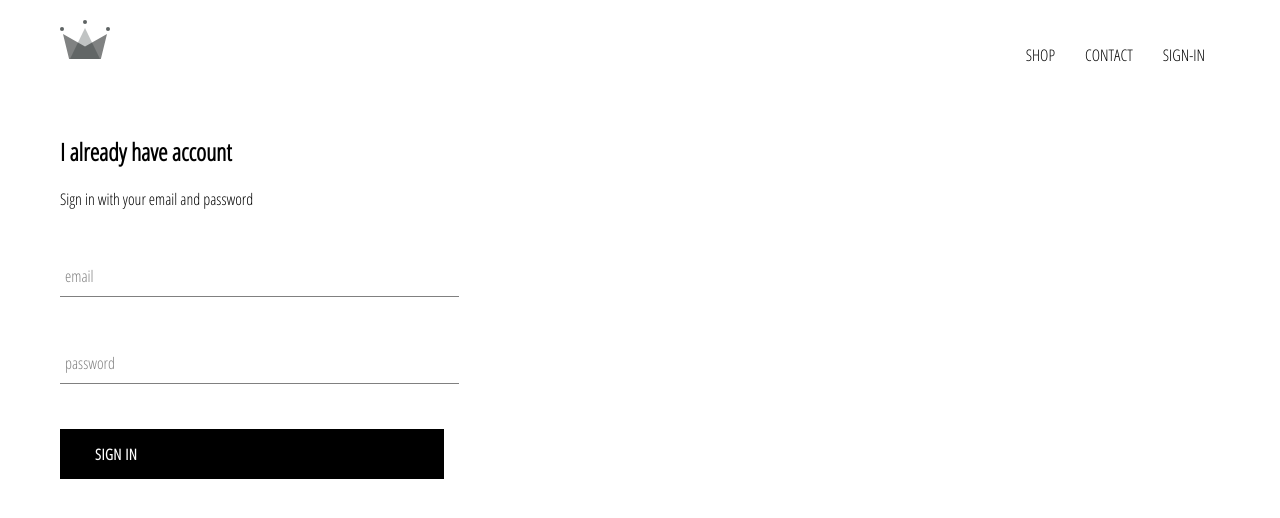
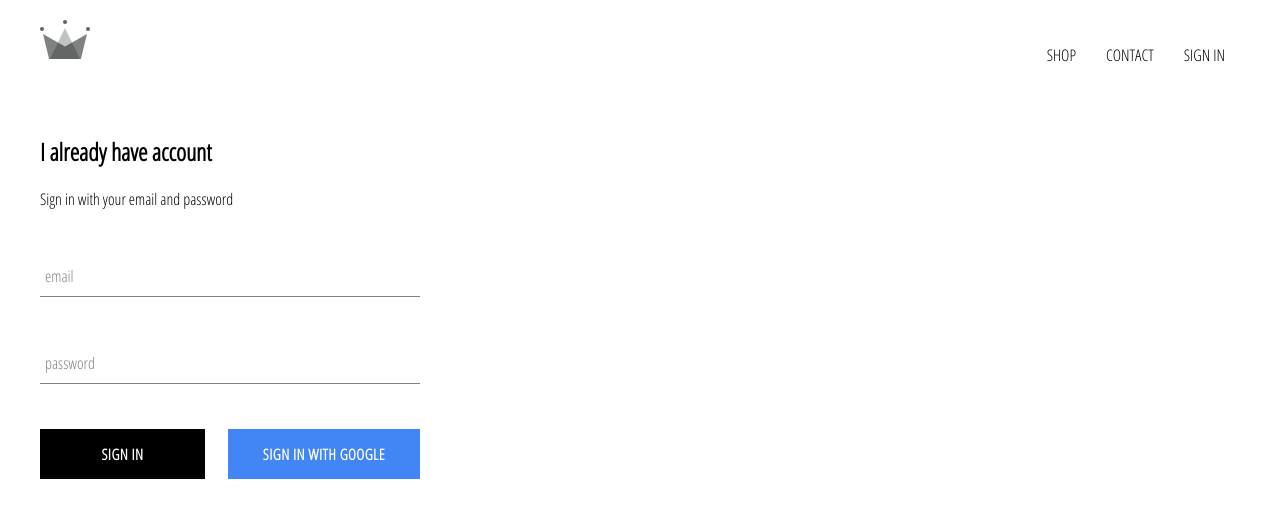
Before and after one commit to Febryardi13/e-commerce-juragankaos, a React (Create React App) app: page /signin in a window 1280 px wide. Shown: the top 518 px of the page. Built offline with nearby package versions, Linux system fonts and the light colour scheme; no server answers.

Commit message:
integrated with firebase , create sign in with google

```diff
--- a/package.json
+++ b/package.json
@@ -6,6 +6,7 @@
     "@testing-library/jest-dom": "^4.2.4",
     "@testing-library/react": "^9.5.0",
     "@testing-library/user-event": "^7.2.1",
+    "firebase": "^7.15.5",
     "node-sass": "^4.14.1",
     "react": "^16.13.1",
     "react-dom": "^16.13.1",
--- a/src/App.css
+++ b/src/App.css
@@ -1,9 +1,13 @@
 body {
     font-family: 'Open Sans Condensed';
-    padding: 20px 60px;
+    padding: 20px 40px;
 }
 
 a {
     text-decoration: none;
     color: black;
 }
+
+* {
+    box-sizing: border-box;
+}
--- a/src/App.js
+++ b/src/App.js
@@ -5,14 +5,40 @@
 import ShopPage from './pages/shop/shop.component';
 import Header from './components/header/header.component';
 import SignInAndSignUp from './pages/sign-in-and-sign-up/sign-in-and-sign-up.component';
+import { auth } from './firebase/firebase.utils';
 
 import './App.css';
 
 
-function App() {
+class App extends React.Component {
+  constructor() {
+    super();
+
+    this.state = {
+      currentUser : null
+    }
+
+  }
+
+  unsubscribeFromAuth = null
+
+  componentDidMount() {
+    this.unsubscribeFromAuth = auth.onAuthStateChanged(user => {
+      this.setState({ currentUser: user })
+
+      console.log(user);
+    })
+  }
+
+  componentWillUnmount(){
+    this.unsubscribeFromAuth()
+  }
+
+
+  render() {
     return (
       <div>
-      <Header/>
+        <Header currentUser={this.state.currentUser} />
         <Switch>
           <Route exact path='/' component={HomePage}/>
           <Route path='/shop' component={ShopPage}/>
@@ -22,4 +48,6 @@
     );
   }
 
+}
+
 export default App;
--- a/src/components/custom-button/custom-button.component.jsx
+++ b/src/components/custom-button/custom-button.component.jsx
@@ -2,8 +2,8 @@
 
 import './custom-button.styes.scss'
 
-const CustomButton = ({ children, ...otherProps }) => (
-    <div className='custom-button' {...otherProps}>
+const CustomButton = ({ children, isGoogleSignIn, ...otherProps }) => (
+    <div className={`${isGoogleSignIn ? 'google-sign-in': '' } custom-button`} {...otherProps}>
         {children}
     </div>
 )
--- a/src/components/custom-button/custom-button.styes.scss
+++ b/src/components/custom-button/custom-button.styes.scss
@@ -11,6 +11,8 @@
     text-transform: uppercase;
     font-family: 'Open Sans Condensed';
     font-weight: bolder;
+    display: flex;
+    justify-content: center;
     border: none;
     cursor: pointer;
 
@@ -19,4 +21,14 @@
         color: black;
         border: 1px solid black;
     }
+
+    &.google-sign-in {
+        background-color: #4285f4;
+        color: white;
+
+        &:hover {
+            background-color: #357ae8;
+            border: none;
+        }
+    }
 }
--- a/src/components/header/header.component.jsx
+++ b/src/components/header/header.component.jsx
@@ -1,11 +1,14 @@
 import React from 'react'
 import { Link } from 'react-router-dom'
+
+import { auth } from '../../firebase/firebase.utils'
+
 import { ReactComponent as Logo } from '../../assets/crown.svg'
 
 import './header.styles.scss'
 
-const Header = () => (
-    <div className="header">
+const Header = ({ currentUser  }) => (
+    <div className='header'>
         <Link to='/' className='logo-continer'>
             <Logo className='logo'/>
         </Link>
@@ -16,9 +19,16 @@
             <Link className='option' to='/contact'>
                 CONTACT
             </Link>
-            <Link className='option' to='/signin'>
-                SIGN-IN
-            </Link>
+            {
+                currentUser ?
+                <div className='option' onClick={() => auth.signOut()}>
+                    SIGN OUT
+                </div>
+                :
+                <Link className='option' to='/signin'>
+                    SIGN IN
+                </Link>
+            }
         </div>
     </div>
 )
--- a/src/components/header/header.styles.scss
+++ b/src/components/header/header.styles.scss
@@ -21,5 +21,6 @@
 
     .option {
         padding: 10px 15px;
+        cursor: pointer;
     }
 }
--- a/src/components/sign-in/sign-in.component.jsx
+++ b/src/components/sign-in/sign-in.component.jsx
@@ -2,6 +2,8 @@
 
 import FormInput from '../form-input/form-input.component';
 import CustomButton from '../custom-button/custom-button.component'
+
+import { signInWithGoogle } from '../../firebase/firebase.utils'
 
 import './sign-in.styles.scss';
 
@@ -53,7 +55,10 @@
                     label="password"
                     required
                 />
-                <CustomButton type="submit" >Sign In</CustomButton>
+                <div className='buttons'>
+                    <CustomButton type="submit" >Sign In</CustomButton>
+                    <CustomButton isGoogleSignIn onClick={signInWithGoogle} > {' '} Sign in with Google {' '} </CustomButton>
+                </div>
             </form>
         </div>
         );
--- a/src/components/sign-in/sign-in.styles.scss
+++ b/src/components/sign-in/sign-in.styles.scss
@@ -1,9 +1,15 @@
 .sign-in {
-    width: 30vw;
+    width: 380px;
     display: flex;
     flex-direction: column;
 
     .title {
         margin: 10px 0;
     }
+
+    .buttons {
+        display: flex;
+        justify-content: space-between;
+        align-items: center;
+    }
 }
--- /dev/null
+++ b/src/firebase/firebase.utils.js
@@ -0,0 +1,25 @@
+import firebase from 'firebase/app';
+import 'firebase/firestore';
+import 'firebase/auth';
+
+const config = {
+    apiKey: "AIzaSyDzAzJqbDSjNZvUZkCAQo5_pMX6vKNUiCQ",
+    authDomain: "juragankaos-baff6.firebaseapp.com",
+    databaseURL: "https://juragankaos-baff6.firebaseio.com",
+    projectId: "juragankaos-baff6",
+    storageBucket: "juragankaos-baff6.appspot.com",
+    messagingSenderId: "153378941082",
+    appId: "1:153378941082:web:16f804df0a3b9598585723",
+    measurementId: "G-1ZDDPYL96L"
+  };
+
+  firebase.initializeApp(config);
+
+  export const auth = firebase.auth();
+  export const firestore = firebase.firestore();
+
+  const provider = new firebase.auth.GoogleAuthProvider();
+  provider.setCustomParameters({ prompt: 'select_account' });
+  export const signInWithGoogle = () => auth.signInWithPopup(provider);
+
+  export default firebase;
```
Also changed, not shown: 1 other file (tests, documents, lock files or other folders). Lines whose indentation alone changed are shown as unchanged.
